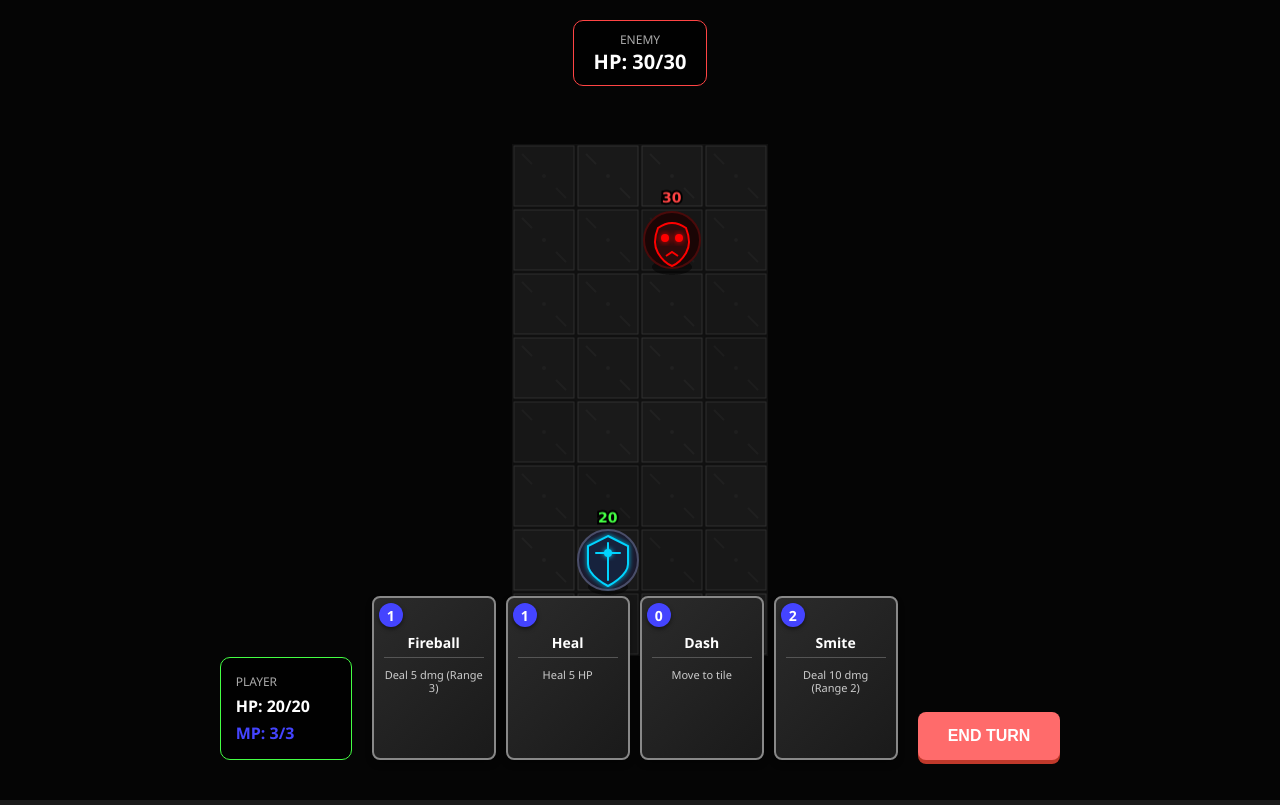
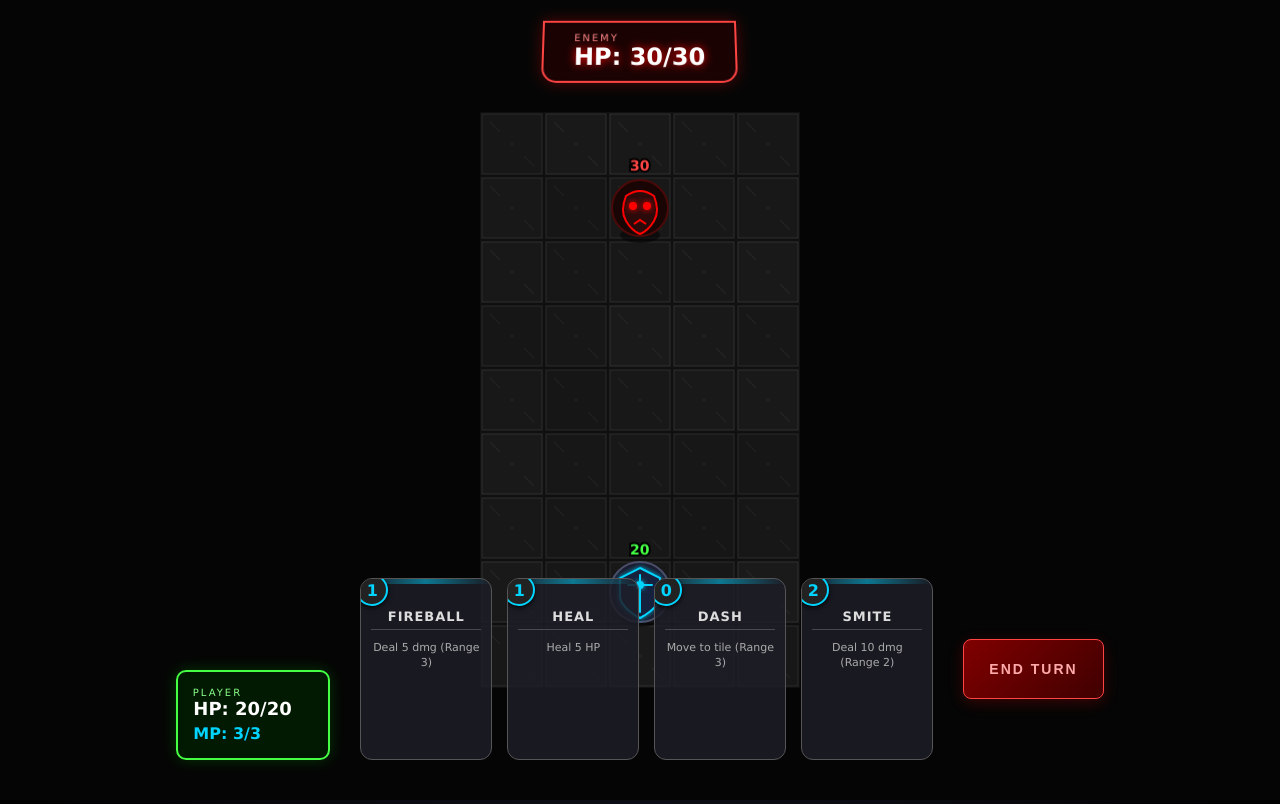
Before and after one commit to Mihaaaail/Runes_of_oblivion, a website built with Vite: page index.html in a window 1280 px wide. Built offline with nearby package versions, Linux system fonts and the light colour scheme; animation ran at ten frames a second.

Commit message:
Style: Neon UI redesign & Grid expansion

```diff
--- a/index.html
+++ b/index.html
@@ -8,16 +8,16 @@
       body {
         margin: 0;
         overflow: hidden;
-        background: #1a1a1a;
-        font-family: 'Segoe UI', Tahoma, Geneva, Verdana, sans-serif;
+        background: radial-gradient(circle at center, #1a1a2e 0%, #000000 100%);
+        font-family: 'Verdana', sans-serif;
+        color: white;
       }
 
-      /* UI Слой поверх Canvas */
       #ui-layer {
         position: absolute;
         top: 0; left: 0;
         width: 100%; height: 100%;
-        pointer-events: none; /* Пропускает клики на canvas */
+        pointer-events: none;
         display: flex;
         flex-direction: column;
         justify-content: space-between;
@@ -25,152 +25,173 @@
         box-sizing: border-box;
       }
 
-      /* Верхняя панель (ХП Врага) */
+      /* Панель Врага */
       .top-panel {
         align-self: center;
-        background: rgba(0, 0, 0, 0.7);
-        color: white;
-        padding: 10px 20px;
-        border-radius: 10px;
-        text-align: center;
-        border: 1px solid #ff4444;
+        background: rgba(40, 0, 0, 0.6);
+        border: 2px solid #ff4444;
+        box-shadow: 0 0 15px rgba(255, 0, 0, 0.3);
+        padding: 10px 30px;
+        border-radius: 0 0 15px 15px;
+        backdrop-filter: blur(5px);
+        transform: perspective(500px) rotateX(10deg);
       }
 
-      /* Нижняя панель (Рука карт + ХП Игрока) */
       .bottom-panel {
         display: flex;
         align-items: flex-end;
         justify-content: center;
-        gap: 20px;
-        pointer-events: auto; /* Включаем клики для карт */
-        margin-bottom: 20px;
+        gap: 30px;
+        pointer-events: auto;
+        padding-bottom: 20px;
       }
 
-      /* Инфо игрока */
+      /* Панель Игрока */
       .player-stats {
-        background: rgba(0, 0, 0, 0.7);
-        color: white;
+        background: rgba(0, 40, 0, 0.6);
+        border: 2px solid #44ff44;
+        box-shadow: 0 0 15px rgba(0, 255, 0, 0.2);
         padding: 15px;
         border-radius: 10px;
-        border: 1px solid #44ff44;
-        min-width: 100px;
-        display: flex;
-        flex-direction: column;
-        gap: 5px;
+        min-width: 120px;
+        backdrop-filter: blur(5px);
       }
 
-      /* Контейнер руки */
+      /* КОНТЕЙНЕР КАРТ */
       #hand-container {
         display: flex;
-        gap: 10px;
+        gap: 15px;
+        perspective: 1000px;
       }
 
-      /* Карта */
+      /* КАРТА */
       .card {
-        width: 100px;
-        height: 140px;
-        background: linear-gradient(135deg, #2b2b2b 0%, #1a1a1a 100%);
-        border: 2px solid #888;
-        border-radius: 8px;
-        color: white;
+        width: 110px;
+        height: 160px;
+        background: rgba(30, 30, 40, 0.85);
+        border: 1px solid #555;
+        border-radius: 12px;
         display: flex;
         flex-direction: column;
         align-items: center;
         padding: 10px;
         cursor: pointer;
-        transition: transform 0.2s, box-shadow 0.2s;
-        user-select: none;
+        transition: all 0.3s cubic-bezier(0.25, 0.8, 0.25, 1);
         position: relative;
-        box-shadow: 0 4px 6px rgba(0,0,0,0.3);
+        overflow: hidden;
+      }
+
+      .card::before {
+        content: '';
+        position: absolute;
+        top: 0; left: 0; width: 100%; height: 5px;
+        background: linear-gradient(90deg, transparent, #00d4ff, transparent);
+        opacity: 0.5;
       }
 
       .card:hover {
-        transform: translateY(-20px);
-        box-shadow: 0 0 15px rgba(255, 255, 255, 0.3);
+        transform: translateY(-25px) scale(1.05);
+        box-shadow: 0 0 25px rgba(0, 212, 255, 0.4);
+        border-color: #00d4ff;
+        background: rgba(40, 40, 60, 0.95);
         z-index: 10;
       }
 
       .card.selected {
         border-color: #ffd700;
-        box-shadow: 0 0 20px rgba(255, 215, 0, 0.5);
-        transform: translateY(-30px);
+        box-shadow: 0 0 30px rgba(255, 215, 0, 0.6);
+        transform: translateY(-35px) scale(1.1);
+        background: rgba(50, 50, 20, 0.9);
       }
 
       .card-cost {
         position: absolute;
-        top: 5px; left: 5px;
-        background: #4444ff;
-        width: 24px; height: 24px;
+        top: -5px; left: -5px;
+        background: #222;
+        border: 2px solid #00d4ff;
+        color: #00d4ff;
+        width: 28px; height: 28px;
         border-radius: 50%;
         display: flex; align-items: center; justify-content: center;
-        font-weight: bold; font-size: 14px;
-        box-shadow: 0 2px 4px rgba(0,0,0,0.5);
+        font-weight: bold; font-size: 16px;
+        box-shadow: 0 2px 5px rgba(0,0,0,0.8);
+        z-index: 2;
       }
 
       .card-name {
-        margin-top: 25px;
+        margin-top: 20px;
         font-weight: bold;
-        font-size: 14px;
+        font-size: 13px;
+        text-transform: uppercase;
+        letter-spacing: 1px;
+        color: #ddd;
+        border-bottom: 1px solid rgba(255,255,255,0.2);
+        width: 100%;
         text-align: center;
-        margin-bottom: 10px;
-        border-bottom: 1px solid #555;
-        width: 100%;
         padding-bottom: 5px;
       }
 
       .card-desc {
+        margin-top: 10px;
         font-size: 11px;
-        color: #ccc;
+        color: #aaa;
         text-align: center;
-        line-height: 1.2;
+        line-height: 1.4;
       }
 
-      /* Кнопка конца хода */
+      /* КНОПКА END TURN */
       #end-turn-btn {
-        padding: 15px 30px;
-        background: #ff6b6b;
-        color: white;
-        border: none;
+        padding: 15px 25px;
+        background: linear-gradient(135deg, #800000 0%, #400000 100%);
+        color: #ffaaaa;
+        border: 1px solid #ff4444;
         border-radius: 8px;
         font-weight: bold;
         cursor: pointer;
-        pointer-events: auto;
-        font-size: 16px;
-        box-shadow: 0 4px 0 #c0392b;
-        transition: transform 0.1s, box-shadow 0.1s;
+        font-size: 14px;
+        letter-spacing: 2px;
+        text-transform: uppercase;
+        box-shadow: 0 4px 15px rgba(255, 0, 0, 0.2);
+        transition: all 0.2s;
+        height: 60px;
+        align-self: center;
       }
-      #end-turn-btn:hover { background: #ff5252; }
-      #end-turn-btn:active {
-          transform: translateY(4px);
-          box-shadow: 0 0 0 #c0392b;
+      #end-turn-btn:hover:not(:disabled) {
+          background: linear-gradient(135deg, #a00000 0%, #600000 100%);
+          box-shadow: 0 0 20px rgba(255, 68, 68, 0.6);
+          color: white;
+          transform: scale(1.05);
+      }
+      #end-turn-btn:active:not(:disabled) { transform: scale(0.95); }
+      #end-turn-btn:disabled {
+          background: #333;
+          border-color: #555;
+          color: #777;
+          cursor: not-allowed;
+          box-shadow: none;
       }
 
     </style>
   </head>
   <body>
-    <!-- Слой интерфейса -->
     <div id="ui-layer">
-
       <div class="top-panel">
-        <div style="font-size: 12px; color: #aaa;">ENEMY</div>
-        <div id="enemy-hp-ui" style="font-size: 20px; font-weight: bold;">HP: 30</div>
+        <div style="font-size: 10px; color: #ff8888; letter-spacing: 2px;">ENEMY</div>
+        <div id="enemy-hp-ui" style="font-size: 24px; font-weight: bold; text-shadow: 0 0 10px red;">HP: 30</div>
       </div>
 
       <div class="bottom-panel">
         <div class="player-stats">
-            <div style="font-size: 12px; color: #aaa;">PLAYER</div>
-            <div id="player-hp-ui" style="font-weight: bold;">HP: 20</div>
-            <div id="player-mana-ui" style="color: #4444ff; font-weight: bold;">MP: 3/3</div>
+            <div style="font-size: 10px; color: #88ff88; letter-spacing: 2px;">PLAYER</div>
+            <div id="player-hp-ui" style="font-size: 18px; font-weight: bold;">HP: 20</div>
+            <div id="player-mana-ui" style="color: #00d4ff; font-weight: bold; margin-top: 5px;">MP: 3/3</div>
         </div>
 
-        <div id="hand-container">
-          <!-- Карты будут добавляться сюда через JS -->
-        </div>
+        <div id="hand-container"></div>
 
-        <button id="end-turn-btn">END TURN</button>
+        <button id="end-turn-btn">End Turn</button>
       </div>
     </div>
-
     <script type="module" src="/src/main.js"></script>
   </body>
 </html>
--- a/src/game/GameManager.js
+++ b/src/game/GameManager.js
@@ -11,8 +11,9 @@ export class GameManager {
         // 1. Создаем сетку
         this.gridManager = new GridManager(app, (x, y) => this.handleTileClick(x, y));
 
-        // 2. Создаем юнитов
-        this.player = new Unit('player', 1, 6, 0x00ff00, 20);
+        // 2. Создаем юнитов (Центрируем для сетки 5x9)
+        // Игрок внизу (y=7), Враг вверху (y=1)
+        this.player = new Unit('player', 2, 7, 0x00ff00, 20);
         this.player.mana = 3;
         this.player.maxMana = 3;
 
@@ -29,7 +30,7 @@ export class GameManager {
         this.hand = [
             { name: "Fireball", type: "attack", cost: 1, val: 5, range: 3, desc: "Deal 5 dmg (Range 3)", selected: false },
             { name: "Heal", type: "heal", cost: 1, val: 5, range: 0, desc: "Heal 5 HP", selected: false },
-            { name: "Dash", type: "move", cost: 0, val: 3, range: 3, desc: "Move to tile", selected: false },
+            { name: "Dash", type: "move", cost: 0, val: 3, range: 3, desc: "Move to tile (Range 3)", selected: false },
             { name: "Smite", type: "attack", cost: 2, val: 10, range: 2, desc: "Deal 10 dmg (Range 2)", selected: false }
         ];
 
@@ -151,7 +152,7 @@ export class GameManager {
                 success = true;
             }
             else if (card.type === "move" && !isEnemyThere && !isPlayerThere) {
-                if (dist <= range) { // Используем range вместо val для дальности перемещения
+                if (dist <= range) {
                     this.player.moveTo(x, y);
                     success = true;
                 }
@@ -162,7 +163,7 @@ export class GameManager {
                 this.player.mana -= card.cost;
                 this.hand.splice(this.selectedCardIndex, 1);
                 this.selectedCardIndex = -1;
-                this.gridManager.resetHighlights(); // Сбрасываем подсветку
+                this.gridManager.resetHighlights();
                 this.updateUI();
             }
             return;
--- a/src/main.js
+++ b/src/main.js
@@ -9,21 +9,20 @@ gsap.registerPlugin(PixiPlugin);
 PixiPlugin.registerPIXI(PIXI);
 
 export const TILE_SIZE = 64;
-export const GRID_W = 4;
-export const GRID_H = 8;
+export const GRID_W = 5; // Было 4, стало 5 (шире)
+export const GRID_H = 9; // Было 8, стало 9 (выше)
 
 (async () => {
     const app = new Application();
     await app.init({
         resizeTo: window,
-        backgroundColor: 0x050505, // Почти черный фон
+        backgroundColor: 0x050505,
         antialias: true
     });
     document.body.appendChild(app.canvas);
     document.body.style.overflow = 'hidden';
     document.body.style.margin = '0';
 
-    // Загружаем SVG как текстуры
     await Assets.load([
         { alias: 'hero', src: HERO_IMG },
         { alias: 'enemy', src: ENEMY_IMG },
```
